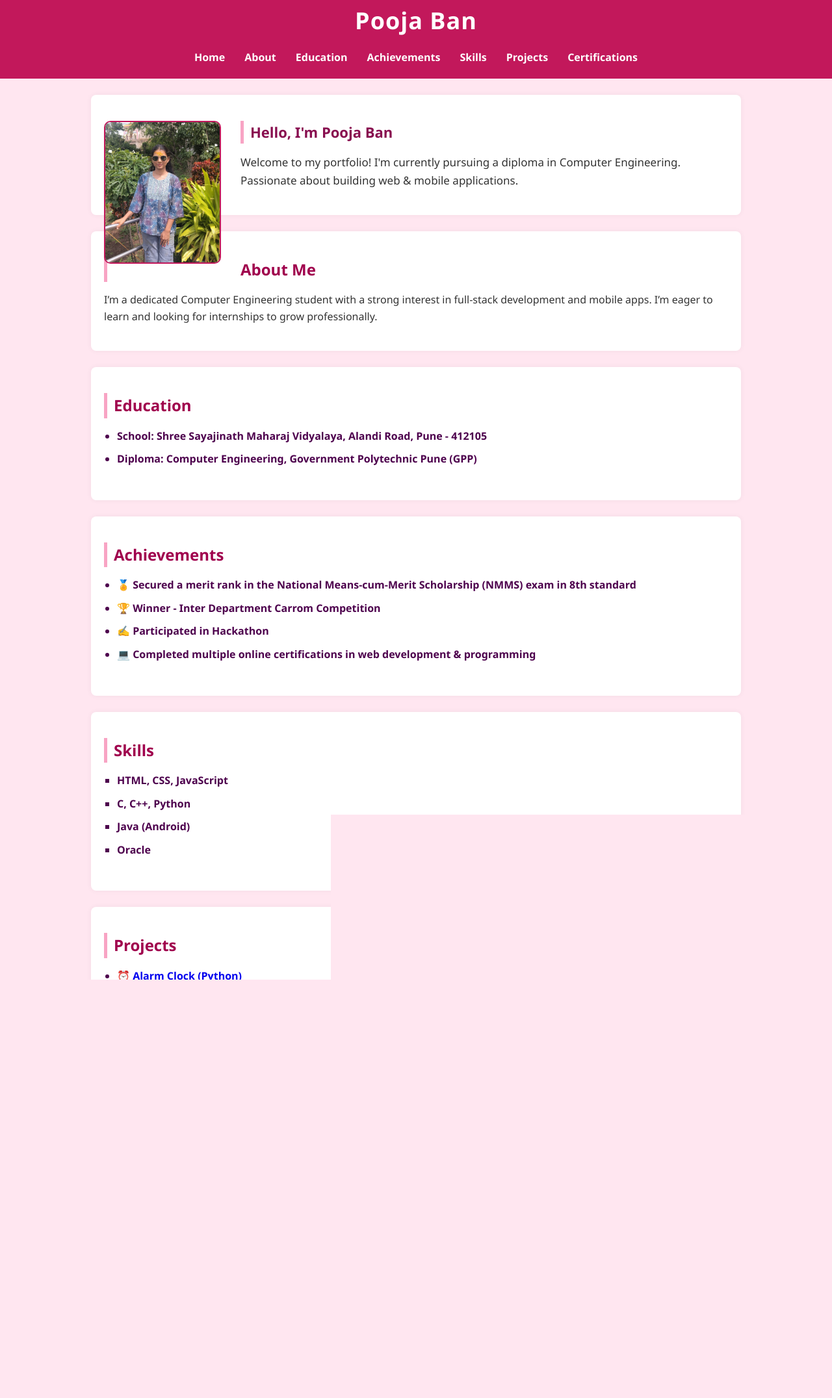
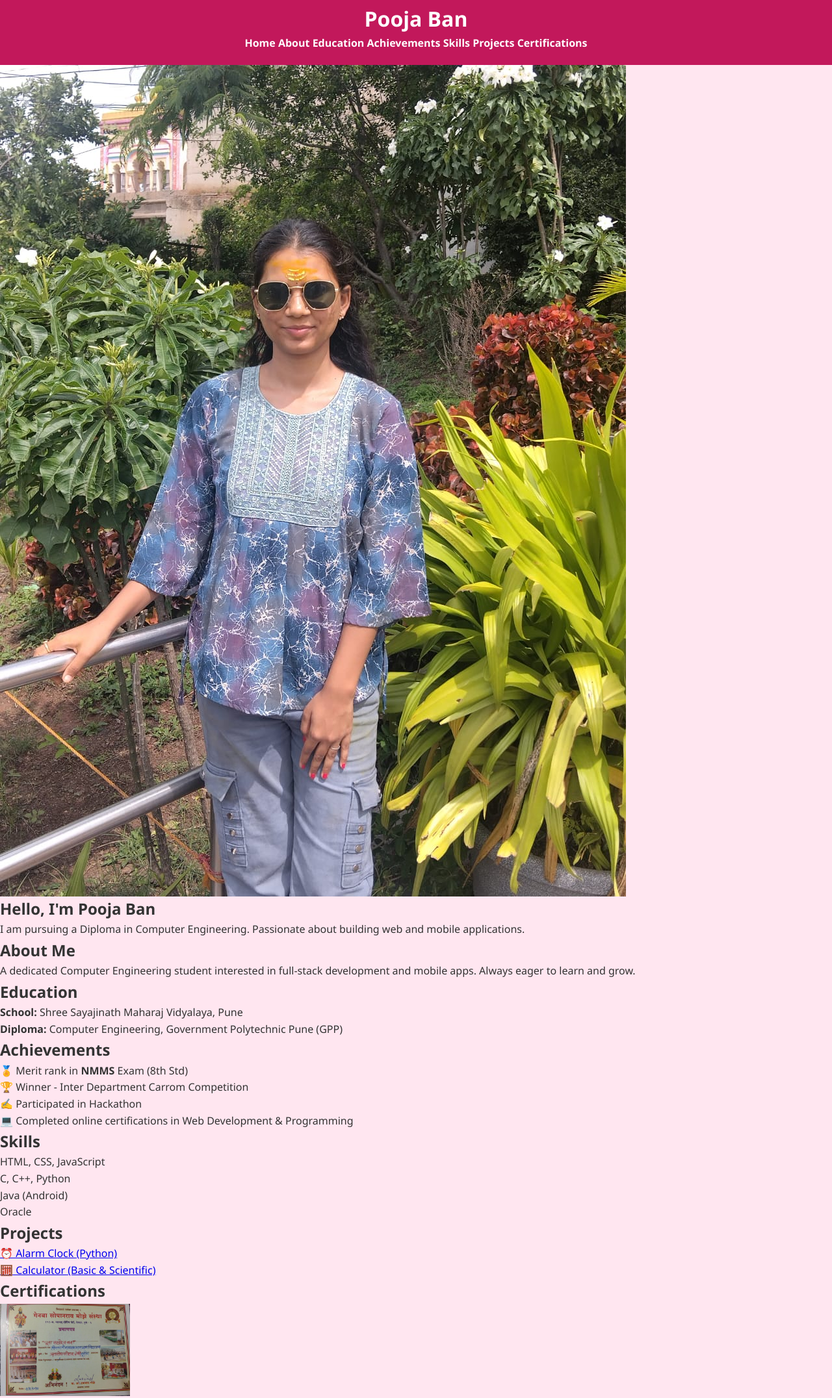
Before and after one commit to Pooja-Ban/Portfolio, a plain HTML site: page Index.html in a window 1280 px wide. Shown: the part 17-2169 px from the top of the page at 65% size. Drawn offline with Linux system fonts and the light colour scheme.

Commit message:
Index.html

```diff
--- a/Index.html
+++ b/Index.html
@@ -1,68 +1,61 @@
-<!DOCTYPE html>
-<html lang="en">
+<html>
 <head>
-  <meta charset="UTF-8" />
-  <meta name="viewport" content="width=device-width, initial-scale=1.0"/>
     <title>Pooja Ban | Portfolio</title>
-  <link rel="stylesheet" href="style.css" />
+  <link rel="stylesheet" href="style.css">
 </head>
 <body>
 
+  <!-- Header -->
   <header>
-    <h1 class="main-title">Pooja Ban</h1>
+    <h1>Pooja Ban</h1>
     <nav>
-      <ul class="navbar">
-        <li><a href="#home">Home</a></li>
-        <li><a href="#about">About</a></li>
-        <li><a href="#education">Education</a></li>
-        <li><a href="#achievements">Achievements</a></li>
-        <li><a href="#skills">Skills</a></li>
-        <li><a href="#projects">Projects</a></li>
-        <li><a href="#certifications">Certifications</a></li>
-      </ul>
+      <a href="#home">Home</a>
+      <a href="#about">About</a>
+      <a href="#education">Education</a>
+      <a href="#achievements">Achievements</a>
+      <a href="#skills">Skills</a>
+      <a href="#projects">Projects</a>
+      <a href="#certifications">Certifications</a>
     </nav>
   </header>
 
-  <!-- Home Section -->
-  <section id="home" class="section">
-    <img src="profile.jpeg" alt="Pooja Ban" class="profile-img">
-    <div class="intro">
-      <h2>Hello, I'm <span>Pooja Ban</span></h2>
-      <p>Welcome to my portfolio! I'm currently pursuing a diploma in Computer Engineering. Passionate about building web & mobile applications.</p>
-    </div>
+  <!-- Home -->
+  <section id="home">
+    <img src="profile.jpeg" alt="Pooja Ban" class="profile">
+    <h2>Hello, I'm <span class="highlight">Pooja Ban</span></h2>
+    <p>I am pursuing a Diploma in Computer Engineering. Passionate about building web and mobile applications.</p>
   </section>
 
-  <!-- About Section -->
-  <section id="about" class="section light">
+  <!-- About -->
+  <section id="about">
     <h2>About Me</h2>
-    <p>I’m a dedicated Computer Engineering student with a strong interest in full-stack development and mobile apps. I’m eager to learn and looking for internships to grow professionally.</p>
+    <p>A dedicated Computer Engineering student interested in full-stack development and mobile apps. Always eager to learn and grow.</p>
   </section>
 
-  <!-- Education Section -->
-  <section id="education" class="section">
+  <!-- Education -->
+  <section id="education">
     <h2>Education</h2>
     <ul>
-      <li><strong>School:</strong> Shree Sayajinath Maharaj Vidyalaya, Alandi Road, Pune - 412105</li>
-      <li><strong>Diploma:</strong> Computer Engineering, Government Polytechnic Pune (GPP)</li>
+      <li><b>School:</b> Shree Sayajinath Maharaj Vidyalaya, Pune</li>
+      <li><b>Diploma:</b> Computer Engineering, Government Polytechnic Pune (GPP)</li>
     </ul>
   </section>
 
-  <!-- Achievements Section -->
-<section id="achievements" class="section light">
+  <!-- Achievements -->
+  <section id="achievements">
     <h2>Achievements</h2>
     <ul>
-    <li>🏅 Secured a merit rank in the <strong>National Means-cum-Merit Scholarship (NMMS)</strong> exam in 8th standard</li>
+      <li>🏅 Merit rank in <b>NMMS</b> Exam (8th Std)</li>
       <li>🏆 Winner - Inter Department Carrom Competition</li>
       <li>✍️ Participated in Hackathon</li>
-    <li>💻 Completed multiple online certifications in web development & programming</li>
+      <li>💻 Completed online certifications in Web Development & Programming</li>
     </ul>
   </section>
 
-
-  <!-- Skills Section -->
-  <section id="skills" class="section">
+  <!-- Skills -->
+  <section id="skills">
     <h2>Skills</h2>
-    <ul class="skills">
+    <ul>
       <li>HTML, CSS, JavaScript</li>
       <li>C, C++, Python</li>
       <li>Java (Android)</li>
@@ -70,8 +63,8 @@
     </ul>
   </section>
 
-  <!-- Projects Section -->
-  <section id="projects" class="section light">
+  <!-- Projects -->
+  <section id="projects">
     <h2>Projects</h2>
     <ul>
       <li><a href="https://github.com/Pooja-Ban/Alarm_clock.git" target="_blank">⏰ Alarm Clock (Python)</a></li>
@@ -79,33 +72,38 @@
     </ul>
   </section>
 
-  <!-- Certifications Section -->
-  <section id="certifications" class="section">
+  <!-- Certifications -->
+<section id="certifications">
   <h2>Certifications</h2>
-    <div class="certificates-grid">
-      <div class="certificate-card">
-        <img src="School-level_certi.jpeg" alt="School Level Certificate">
+
+  <div>
+    <img src="School-level_certi.jpeg" alt="School Level Certificate" width="200">
     <p>School Level Certificate</p>
   </div>
-      <div class="certificate-card">
-        <img src="Carrom(Winner).jpeg" alt="Carrom Winner">
-        <p>Carrom (Winner)</p>
+
+  <div>
+    <img src="Carrom(Winner).jpeg" alt="Carrom Winner" width="200">
+    <p>Carrom Winner</p>
   </div>
-      <div class="certificate-card">
-        <img src="Oracle.jpeg" alt="Oracle SQL">
+
+  <div>
+    <img src="Oracle.jpeg" alt="Oracle SQL" width="200">
     <p>Oracle SQL</p>
   </div>
-      <div class="certificate-card">
-        <img src="Hackathon_participate.jpeg" alt="Hackathon">
+
+  <div>
+    <img src="Hackathon_participate.jpeg" alt="Hackathon" width="200">
     <p>Hackathon Participation</p>
   </div>
-      <div class="certificate-card">
-        <img src="IOT.jpeg" alt="IoT Certificate">
+
+  <div>
+    <img src="IOT.jpeg" alt="IoT Certificate" width="200">
     <p>Internet of Things (IoT)</p>
   </div>
-    </div>
+
 </section>
 
+  <!-- Footer -->
   <footer>
     <p>© 2025 Pooja Ban. All rights reserved.</p>
   </footer>
```
Lines whose indentation alone changed are shown as unchanged.
